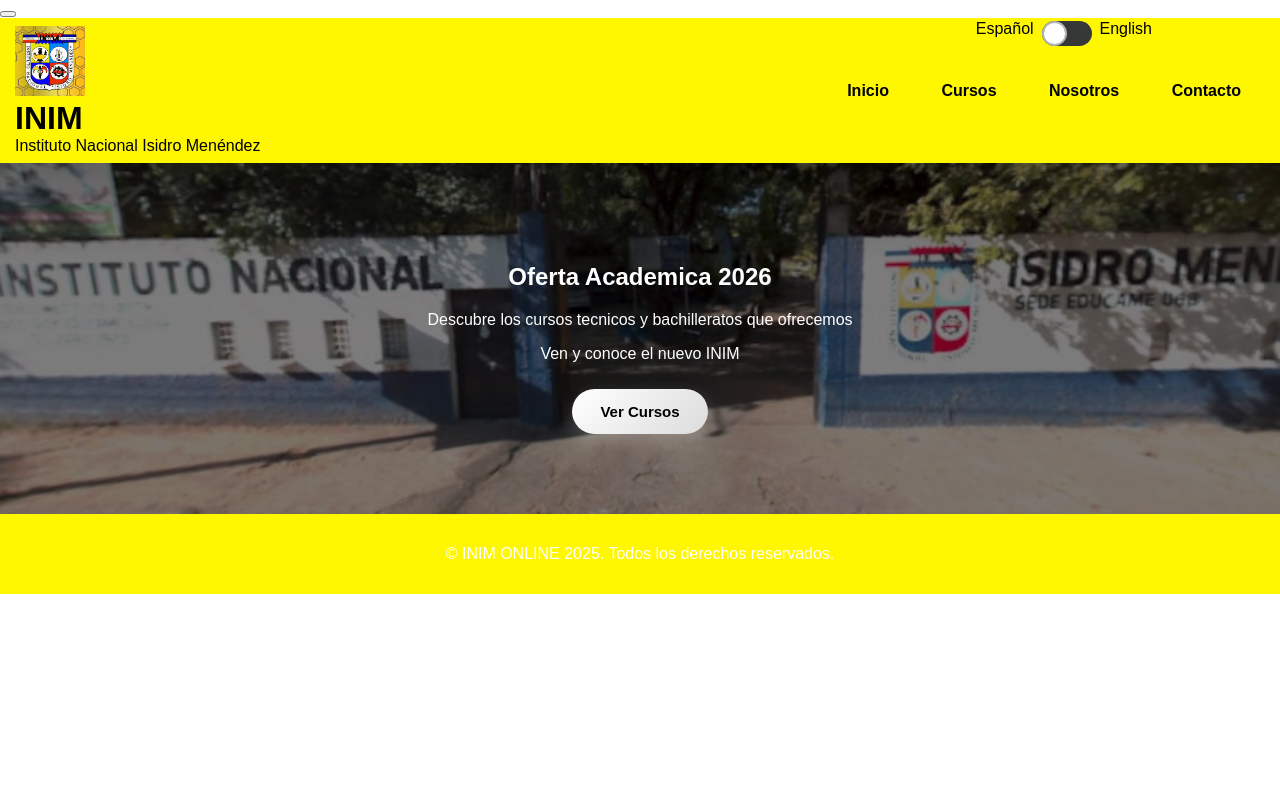
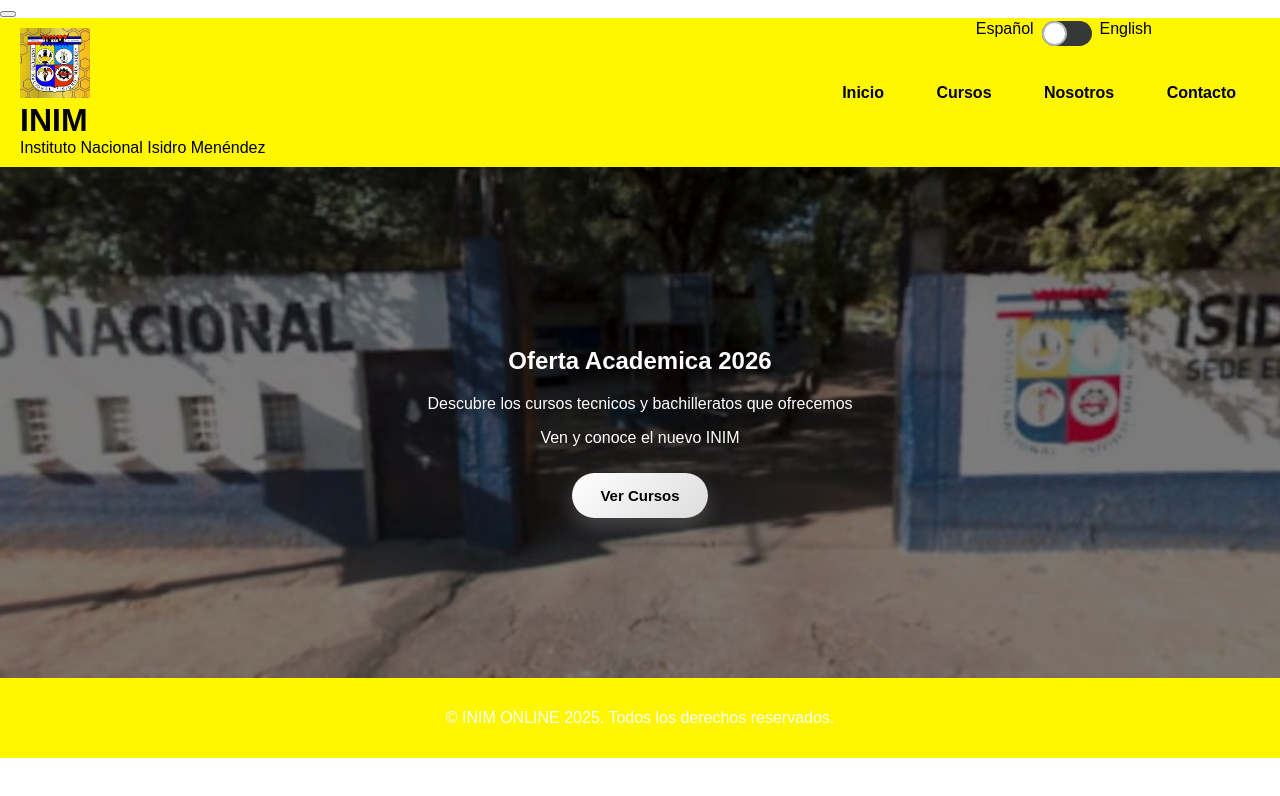
Before and after one commit to rogerSV503/inimonline, a plain HTML site: page index.html in a window 1280 px wide. Drawn offline with Linux system fonts and the light colour scheme.

Commit message:
Update styles.css

```diff
--- a/styles.css
+++ b/styles.css
@@ -10,7 +10,7 @@ body {
   align-items: center;
   background-color: #fff700;
   color: rgb(0, 0, 0);
-  padding: 8px 15px;
+  padding: 10px 20px;
 }
 
 .lenguaje{
@@ -204,7 +204,7 @@ form input, form textarea {
         url(./IMAGENES/instituto.npg.jpeg) center/cover no-repeat;
     color: rgb(255, 255, 255);
     text-align: center;
-    padding: 5rem 4rem;
+    padding: 10rem 4rem;
 }
 
 footer {
@@ -212,12 +212,7 @@ footer {
   color: white;
   text-align: center;
   padding: 15px;
-  margin-top: 0;
-}
-
-body {
-  margin: 0;
-  padding: 0;
+  margin-top: 20;
 }
 
 .whatsapp-btn{
```
